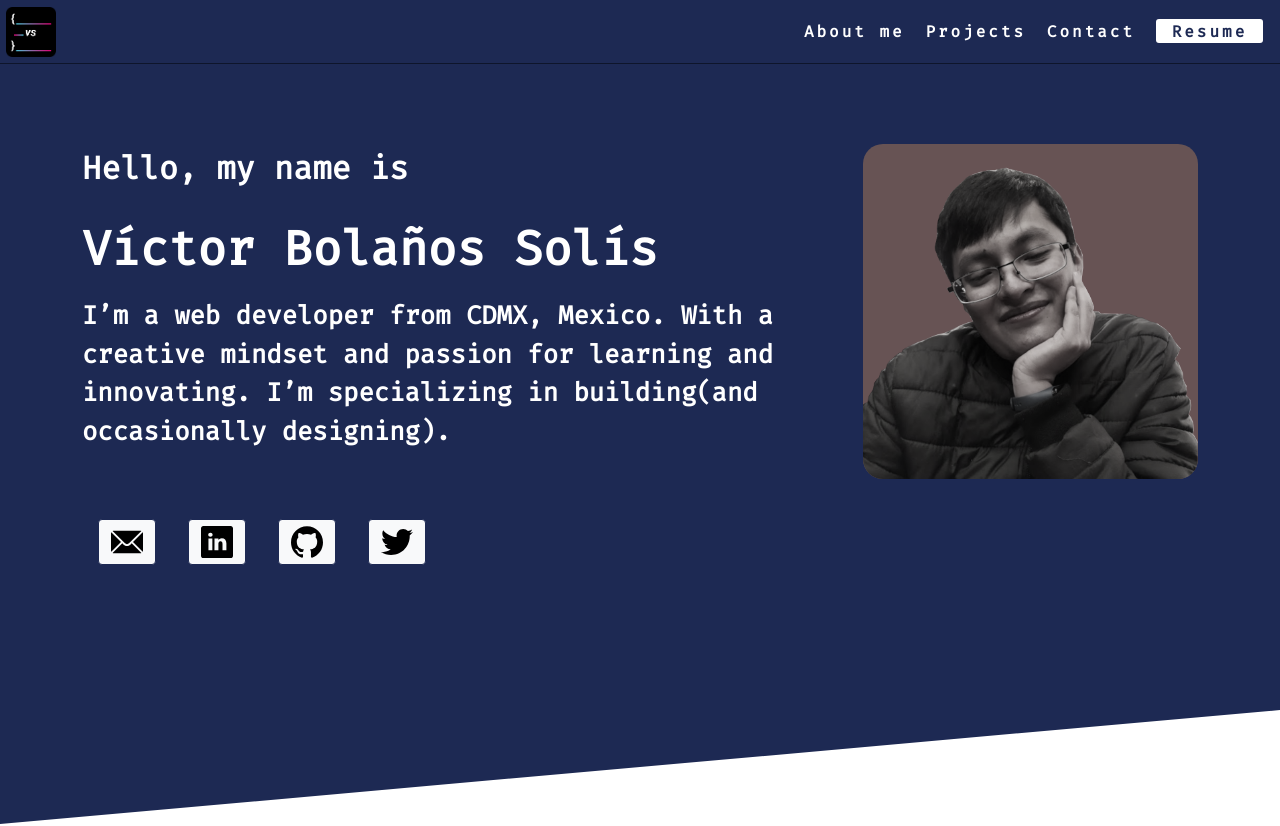
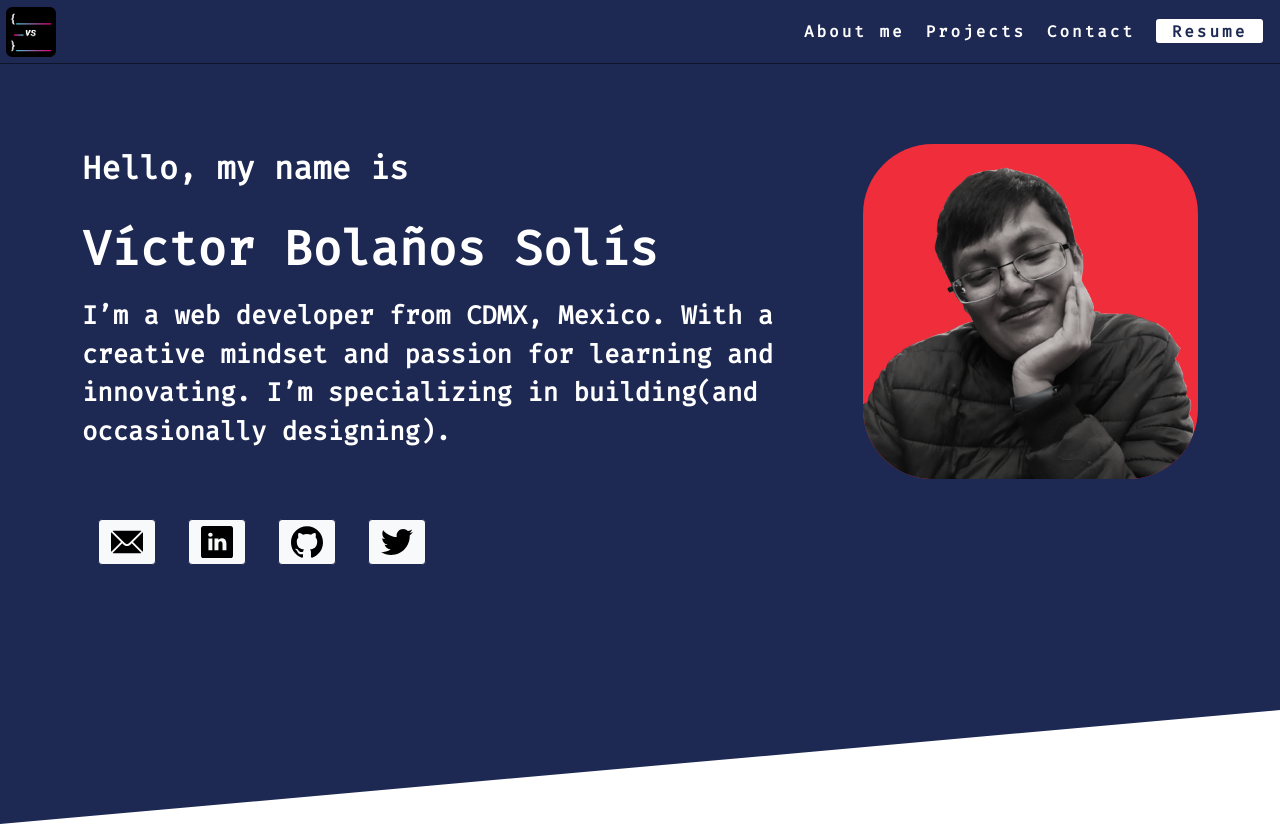
Before and after one commit to Vicktorbs/AngularPortfolio, an Angular app: page / in a window 1280 px wide. Shown: the top 826 px of the page. Built offline with nearby package versions, Linux system fonts and the light colour scheme.

Commit message:
New filter style

```diff
--- a/src/app/components/hero/hero.component.css
+++ b/src/app/components/hero/hero.component.css
@@ -65,20 +65,22 @@
 
 .img-profile-box {
     transition: all 0.3s ease;
-    position: relative;
-    border-radius: 20px;
-    filter: grayscale(0.9);
     background: #F02D3A;
+    border-radius: 70px;
 }
 
 .img-profile-box img {
     width: 100%;
-    border-radius: 20px;
+    border-radius: 70px;
+    filter: grayscale(0.9);
 }
 
 .img-profile-box:hover {
+    transform: scale(1.1);
+}
+
+.img-profile-box:hover img {
     filter: grayscale(0);
-    transform: scale(1.1);
 }
 
 @keyframes typing {
```
